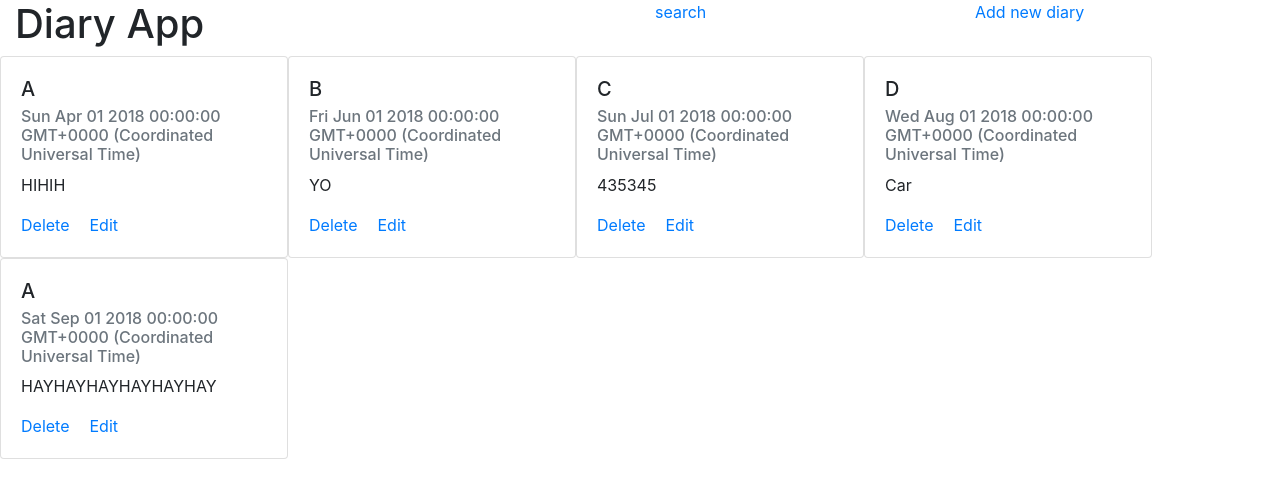
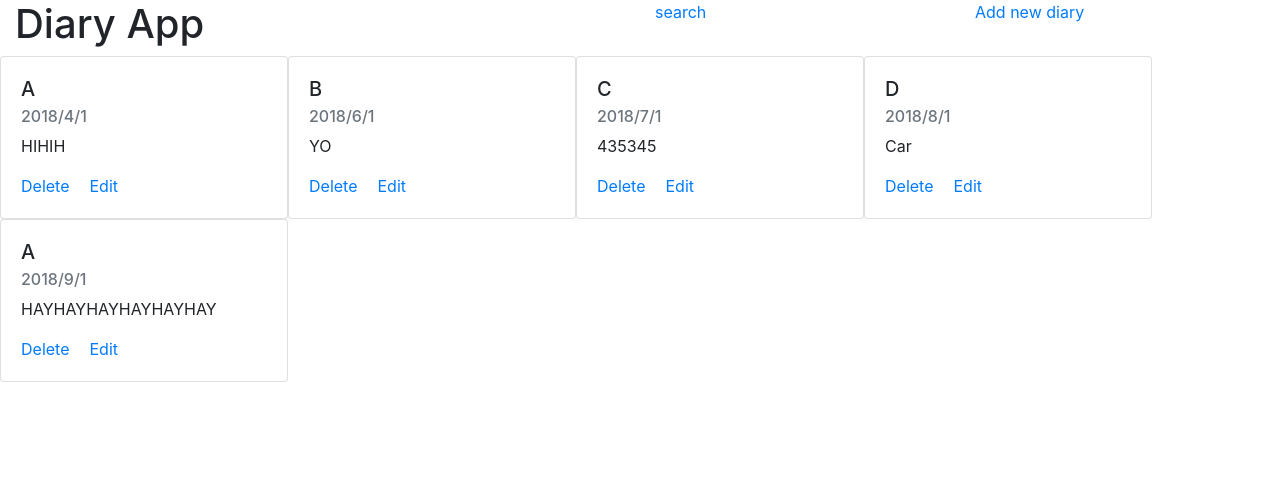
Before and after one commit to roy989898/vue_diary_app, a Vue app: page / in a window 1280 px wide. Shown: the top 498 px of the page. Built offline with nearby package versions, Linux system fonts and the light colour scheme.

Commit message:
format the date

```diff
--- a/src/components/DiaryRelatedComponent/Diarys.vue
+++ b/src/components/DiaryRelatedComponent/Diarys.vue
@@ -2,7 +2,7 @@
     <div>
 
         <div class="row">
-            <app-diary-box v-for="diary in diarys" v-bind:date="diary.date" v-bind:content="diary.content"
+            <app-diary-box v-for="diary in diarys" v-bind:date="diary.date|dateFormat" v-bind:content="diary.content"
                            v-bind:title="diary.title" v-bind:key="diary.date+diary.content+diary.title"></app-diary-box>
         </div>
 
--- a/src/main.js
+++ b/src/main.js
@@ -10,6 +10,11 @@ const router = new VueRouter({
     mode: 'history',
     routes // (缩写) 相当于 routes: routes
 });
+
+Vue.filter('dateFormat', function (value) {
+    let showDate = value.getFullYear() + "/" + (value.getMonth() + 1) + "/" + value.getDate();
+    return showDate;
+});
 new Vue({
     render: h => h(App),
     router: router,
```
